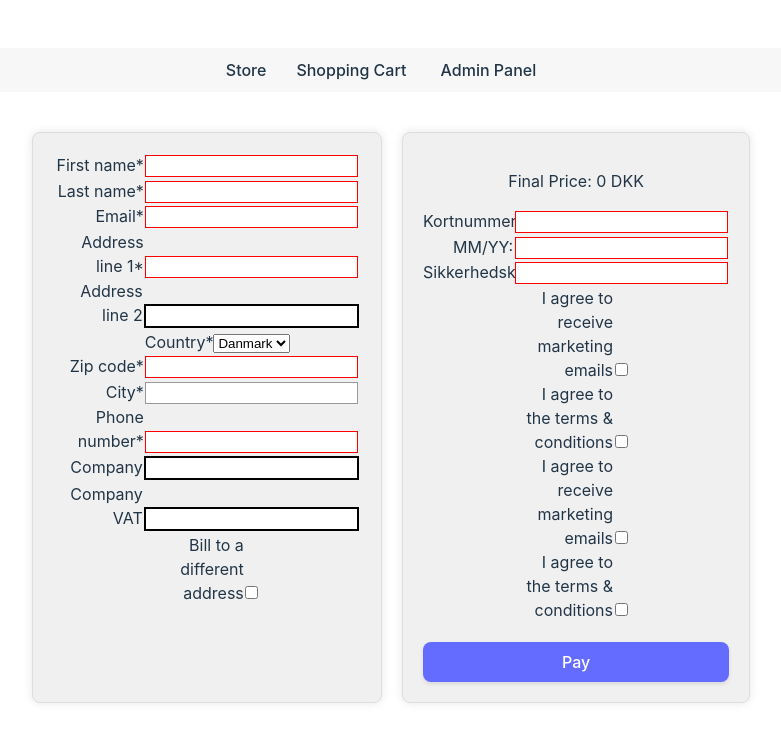
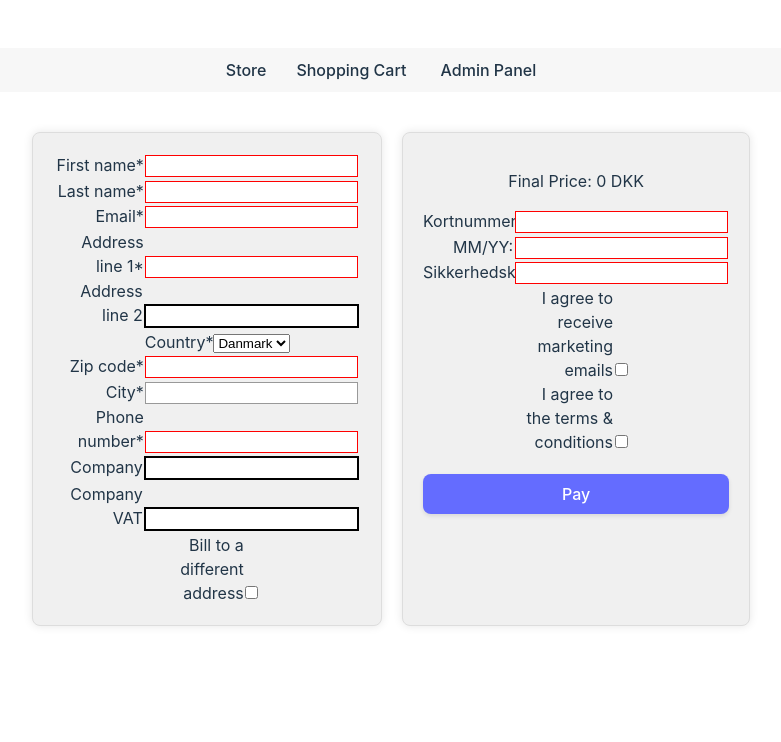
Before and after one commit to SiGoldbach/FrontendWebShop9, a React (Vite) app: page /checkout in a window 1280 px wide. Shown: the top 742 px of the page, without its empty margins (259-1040 px from the left). Built offline with nearby package versions, Linux system fonts and the light colour scheme; no server answers.

Commit message:
Removed console logs. Fixed repeated checkbox

```diff
--- a/src/Components/bothForms.tsx
+++ b/src/Components/bothForms.tsx
@@ -46,12 +46,13 @@ export function BothForms() {
         acceptMarketingEmail: true,
     });
 
-    let loading :boolean = false; //Add a submitting message while the form is being submitted to the server
+    //let loading :boolean = false;
+    const [loading, setLoading] = useState<boolean>(false);//Add a submitting message while the form is being submitted to the server
     useEffect(() => {
         const button : HTMLElement|null = document.getElementById("checkoutButton");
-        console.log("loading? " + loading)
-        if (button != null)
+        if (button != null) {
             button.textContent = loading ? "Submitting" : "Pay"
+        }
     }, [loading]);
 
     const [municipalities, setMunicipalities] = useState<Municipality[]>([]);
@@ -119,9 +120,7 @@ export function BothForms() {
         customerInfo.acceptMarketingEmail = acceptMarketingEmail.checked
 
         //TODO: Add validition on form items before "submitOrder" call
-        console.log("submit")
-        loading = true;
-        console.log(loading)
+        setLoading(!loading)
         submitOrder(basket, customerInfo)
     }
 
@@ -217,17 +216,7 @@ export function BothForms() {
                         <input type="checkbox" id="acceptTermsAndCondition" name="acceptTermsAndCondition" required/>
                     </li>
                 </ul>
-                <ul>
-                    <li>
-                        <label htmlFor="acceptMarketingEmail">I agree to receive marketing emails</label>
-                        <input type="checkbox" id="acceptMarketingEmail" name="acceptMarketingEmail"/>
-                    </li>
-                    <li>
-                        <label htmlFor="acceptTermsAndCondition">I agree to the terms & conditions</label>
-                        <input type="checkbox" id="acceptTermsAndCondition" name="acceptTermsAndCondition"/>
-                    </li>
-                </ul>
-                <button type="submit" className="checkoutButton" onClick={onSubmitClick} >Pay</button>
+                <button type="submit" className="checkoutButton" id="checkoutButton" onClick={onSubmitClick} >Pay</button>
             </div>
         </div>
     </form>
```
